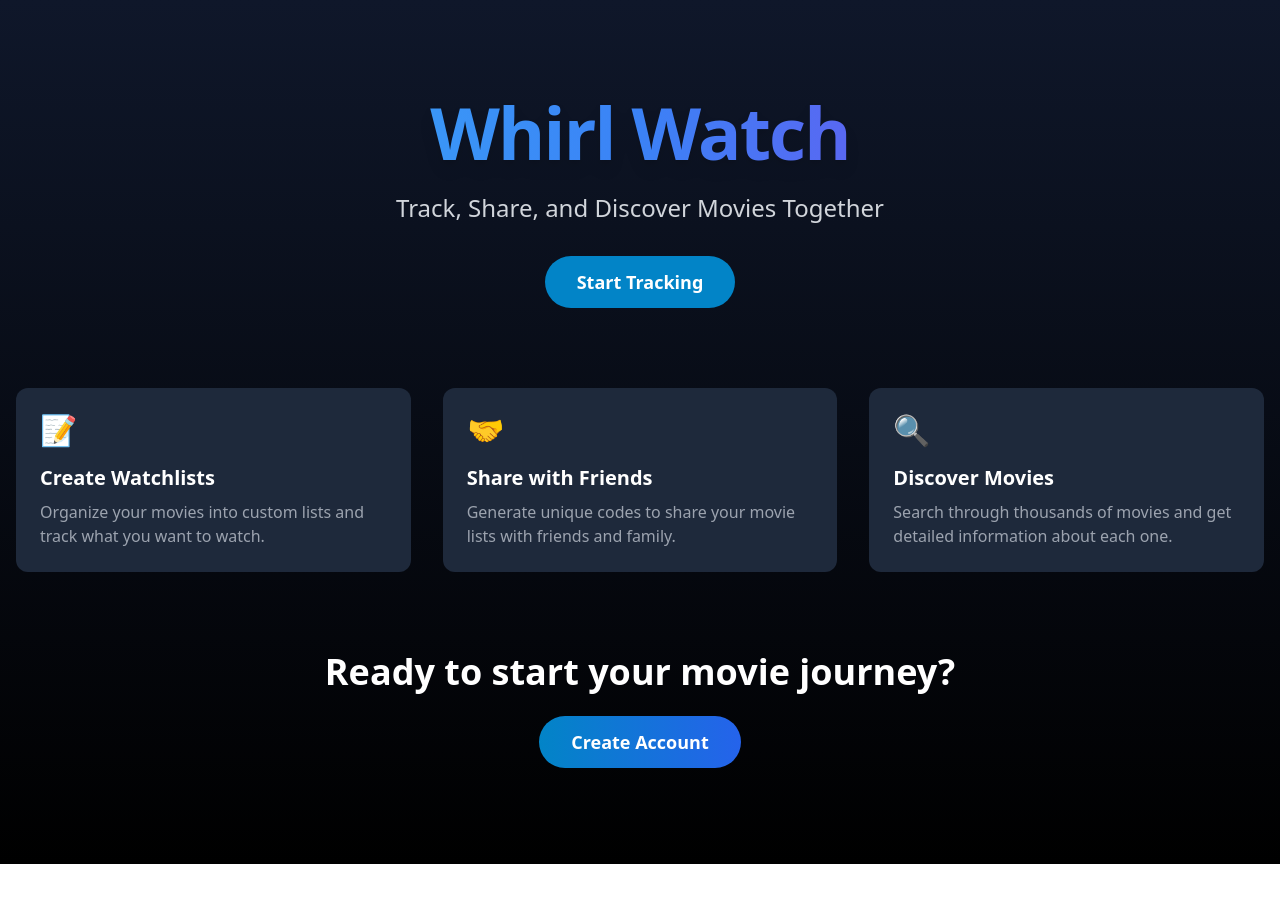
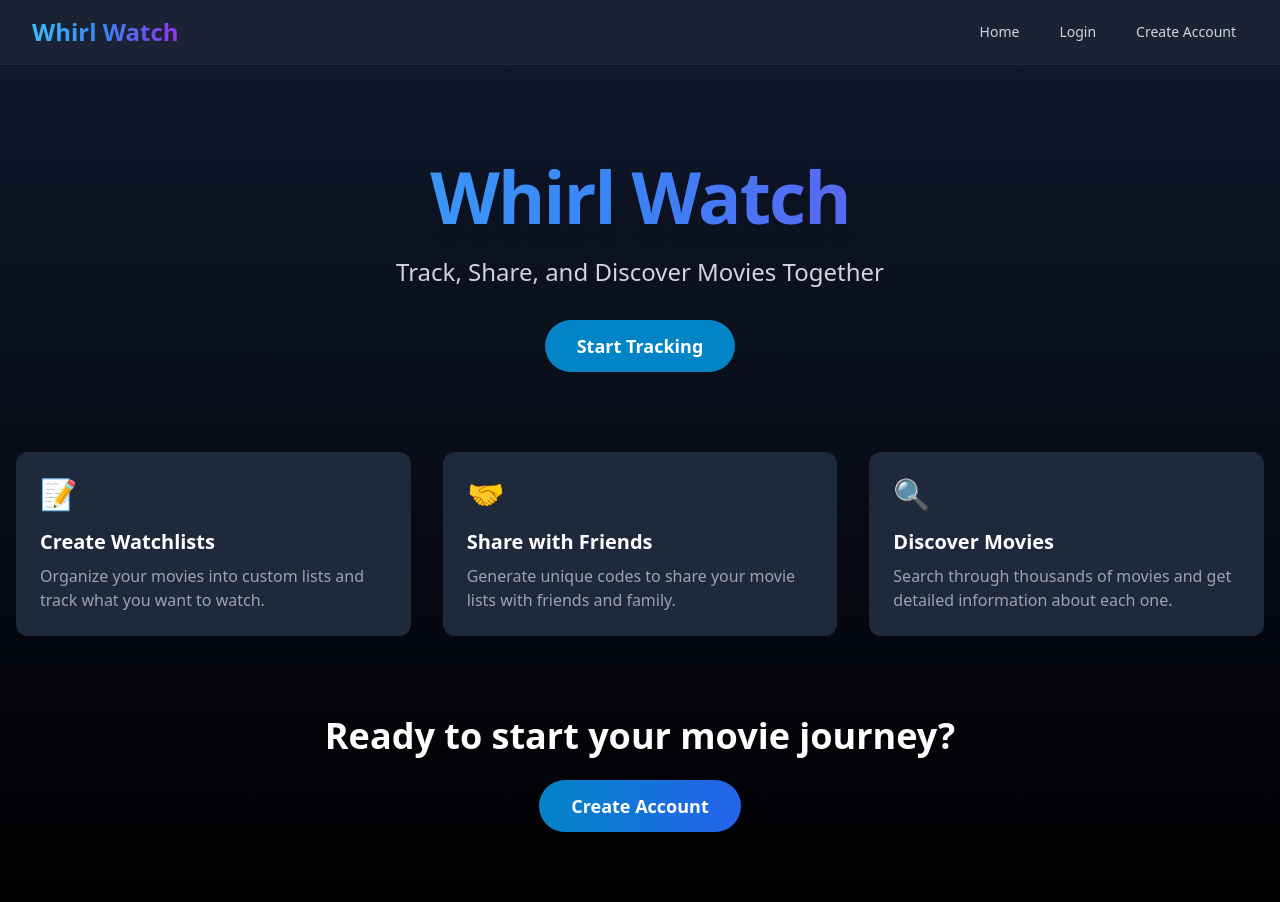
Before and after one commit to ATRedshaw/whirl-watch, a React (Create React App) app in the folder frontend/: page / in a window 1280 px wide. Shown: the top 902 px of the page. Before the commit the page ends 864 px from the top, so only its background shows below. Built offline with nearby package versions, Linux system fonts and the light colour scheme; the HTML template or start-up script is replaced by a standard one.

Commit message:
Initialised app navbar.

```diff
--- a/frontend/src/App.js
+++ b/frontend/src/App.js
@@ -2,15 +2,19 @@ import React from 'react';
 import { BrowserRouter, Routes, Route } from 'react-router-dom';
 import HomePage from './components/HomePage';
 import CreateAccount from './components/CreateAccount';
+import Navbar from './components/Navbar';
 
 function App() {
   return (
     <BrowserRouter>
       <div className="App">
-        <Routes>
-          <Route exact path="/" element={<HomePage />} />
-          <Route path="/register" element={<CreateAccount />} />
-        </Routes>
+        <Navbar />
+        <div className="pt-16">
+          <Routes>
+            <Route path="/" element={<HomePage />} />
+            <Route path="/register" element={<CreateAccount />} />
+          </Routes>
+        </div>
       </div>
     </BrowserRouter>
   );
--- /dev/null
+++ b/frontend/src/components/Navbar.js
@@ -0,0 +1,163 @@
+import { useState, useEffect } from 'react';
+import { Link, useNavigate, useLocation } from 'react-router-dom';
+import { motion, AnimatePresence } from 'framer-motion';
+
+const Navbar = () => {
+  const [isOpen, setIsOpen] = useState(false);
+  const [isAuthenticated, setIsAuthenticated] = useState(false); // Replace with your auth logic
+  const navigate = useNavigate();
+  const location = useLocation();
+
+  // Close mobile menu when route changes
+  useEffect(() => {
+    setIsOpen(false);
+  }, [location.pathname]);
+
+  const navItems = isAuthenticated
+    ? [
+        { name: 'Home', path: '/' },
+        { name: 'My Lists', path: '/lists' },
+        { name: 'Search', path: '/search' },
+        { name: 'Profile', path: '/profile' },
+      ]
+    : [
+        { name: 'Home', path: '/' },
+        { name: 'Login', path: '/login' },
+        { name: 'Create Account', path: '/register' },
+      ];
+
+  const handleLogout = () => {
+    // Add your logout logic here
+    setIsAuthenticated(false);
+    navigate('/');
+  };
+
+
+  return (
+    <nav className="bg-slate-900/95 backdrop-blur-sm fixed w-full z-50 top-0 left-0 border-b border-slate-800">
+      <div className="max-w-7xl mx-auto px-4 sm:px-6 lg:px-8">
+        <div className="flex items-center justify-between h-16">
+          {/* Logo */}
+          <Link to="/" className="flex-shrink-0">
+            <motion.h1
+              whileHover={{ scale: 1.05 }}
+              className="text-2xl font-bold bg-clip-text text-transparent bg-gradient-to-r from-sky-400 via-blue-500 to-purple-600"
+            >
+              Whirl Watch
+            </motion.h1>
+          </Link>
+
+          {/* Desktop Navigation */}
+          <div className="hidden md:block">
+            <div className="ml-10 flex items-center space-x-4">
+              {navItems.map((item) => (
+                <Link
+                  key={item.name}
+                  to={item.path}
+                  className="relative group"
+                >
+                  <motion.span
+                    whileHover={{ scale: 1.05 }}
+                    className="text-gray-300 hover:text-white px-3 py-2 rounded-md text-sm font-medium inline-block transition-colors duration-200"
+                  >
+                    {item.name}
+                  </motion.span>
+                  <span className="absolute bottom-1 left-3 right-3 h-0.5 bg-gradient-to-r from-sky-400 to-blue-500 transform scale-x-0 transition-transform group-hover:scale-x-100" />
+                </Link>
+              ))}
+              {isAuthenticated && (
+                <motion.button
+                  whileHover={{ scale: 1.05 }}
+                  whileTap={{ scale: 0.95 }}
+                  onClick={handleLogout}
+                  className="text-gray-300 hover:text-white px-4 py-2 rounded-md text-sm font-medium bg-gradient-to-r from-red-500/20 to-red-600/20 hover:from-red-500/30 hover:to-red-600/30 border border-red-500/30 transition-colors duration-200"
+                >
+                  Logout
+                </motion.button>
+              )}
+            </div>
+          </div>
+
+          {/* Mobile menu button */}
+          <div className="md:hidden">
+            <motion.button
+              whileTap={{ scale: 0.95 }}
+              onClick={() => setIsOpen(!isOpen)}
+              className="inline-flex items-center justify-center p-2 rounded-md text-gray-400 hover:text-white hover:bg-slate-800 focus:outline-none"
+            >
+              <span className="sr-only">Open main menu</span>
+              <svg
+                className={`${isOpen ? 'hidden' : 'block'} h-6 w-6`}
+                xmlns="http://www.w3.org/2000/svg"
+                fill="none"
+                viewBox="0 0 24 24"
+                stroke="currentColor"
+              >
+                <path
+                  strokeLinecap="round"
+                  strokeLinejoin="round"
+                  strokeWidth={2}
+                  d="M4 6h16M4 12h16M4 18h16"
+                />
+              </svg>
+              <svg
+                className={`${isOpen ? 'block' : 'hidden'} h-6 w-6`}
+                xmlns="http://www.w3.org/2000/svg"
+                fill="none"
+                viewBox="0 0 24 24"
+                stroke="currentColor"
+              >
+                <path
+                  strokeLinecap="round"
+                  strokeLinejoin="round"
+                  strokeWidth={2}
+                  d="M6 18L18 6M6 6l12 12"
+                />
+              </svg>
+            </motion.button>
+          </div>
+        </div>
+      </div>
+
+      {/* Mobile menu */}
+      <AnimatePresence>
+        {isOpen && (
+          <motion.div
+            initial={{ opacity: 0, height: 0 }}
+            animate={{ opacity: 1, height: 'auto' }}
+            exit={{ opacity: 0, height: 0 }}
+            className="md:hidden border-t border-slate-800"
+          >
+            <div className="px-2 pt-2 pb-3 space-y-1 bg-slate-900/95 backdrop-blur-sm">
+              {navItems.map((item) => (
+                <Link
+                  key={item.name}
+                  to={item.path}
+                  className="block relative group"
+                >
+                  <motion.span
+                    whileHover={{ x: 10 }}
+                    className="text-gray-300 hover:text-white block px-3 py-2 rounded-md text-base font-medium transition-all duration-200 bg-gradient-to-r from-transparent to-transparent hover:from-slate-800/50 hover:to-transparent"
+                  >
+                    {item.name}
+                  </motion.span>
+                </Link>
+              ))}
+              {isAuthenticated && (
+                <motion.button
+                  whileTap={{ scale: 0.95 }}
+                  onClick={handleLogout}
+                  className="text-gray-300 hover:text-white block w-full text-left px-3 py-2 rounded-md text-base font-medium bg-gradient-to-r from-red-500/20 to-red-600/20 hover:from-red-500/30 hover:to-red-600/30 border border-red-500/30"
+                >
+                  Logout
+                </motion.button>
+              )}
+            </div>
+          </motion.div>
+        )}
+      </AnimatePresence>
+    </nav>
+  );
+};
+
+export default Navbar;
```
